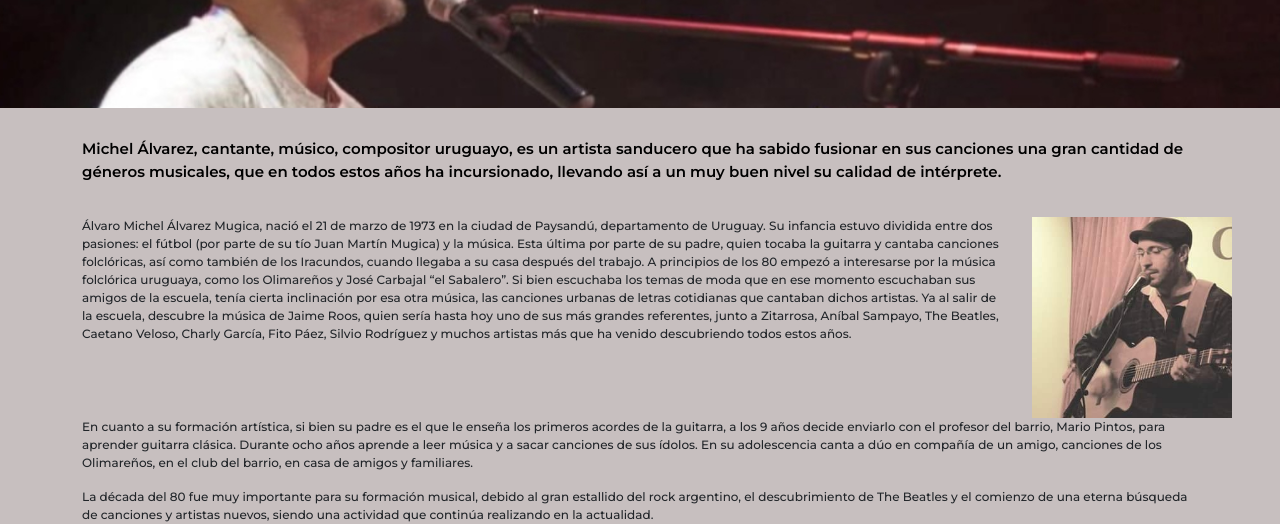
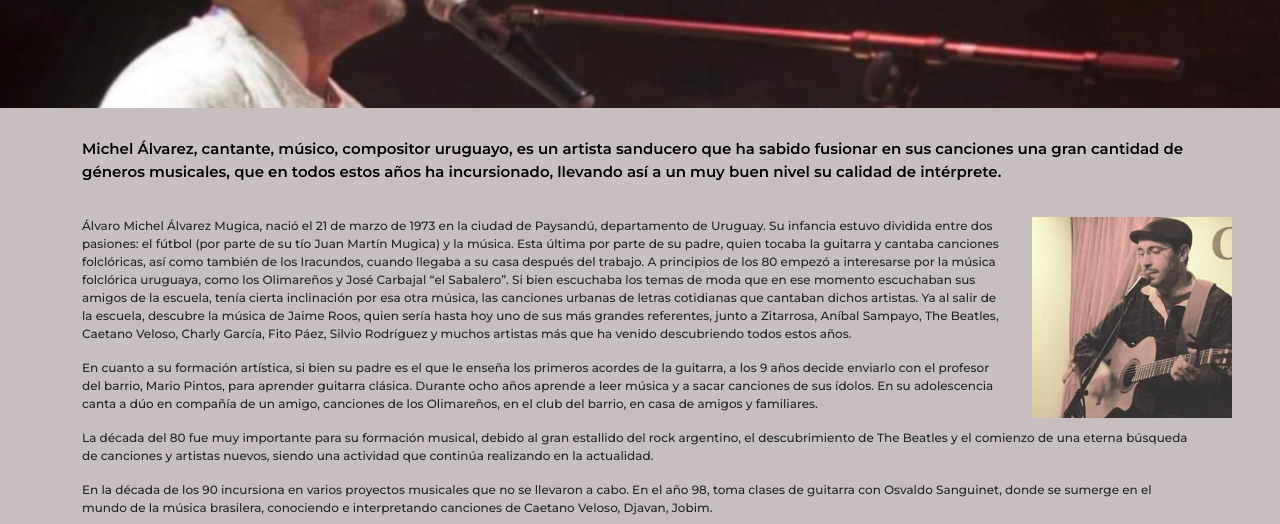
Before and after one commit to floralvarez24/PF-Alvarez, a plain HTML site: page pages/bio-bootstrap.html in a window 1280 px wide. Shown: the part 292-816 px from the top of the page. Drawn offline with nearby package versions, Linux system fonts and the light colour scheme.

Commit message:
arregle parrafo bio

```diff
--- a/pages/bio-bootstrap.html
+++ b/pages/bio-bootstrap.html
@@ -48,15 +48,11 @@
                     <p> Álvaro Michel Álvarez Mugica, nació el 21 de marzo de 1973 en la ciudad de Paysandú, departamento de Uruguay. Su infancia estuvo dividida entre dos pasiones: el fútbol (por parte de su tío Juan Martín Mugica) y la música. Esta última por parte de su padre, quien tocaba la guitarra y cantaba canciones folclóricas, así como también de los Iracundos, cuando llegaba a su casa después del trabajo.
                         A principios de los 80 empezó a interesarse por la música folclórica uruguaya, como los Olimareños y José Carbajal “el Sabalero”. Si bien escuchaba los temas de moda que en ese momento escuchaban sus amigos de la escuela, tenía cierta inclinación por esa otra música, las canciones urbanas de letras cotidianas que cantaban dichos artistas.
                         Ya al salir de la escuela, descubre la música de Jaime Roos, quien sería hasta hoy uno de sus más grandes referentes, junto a Zitarrosa, Aníbal Sampayo, The Beatles, Caetano Veloso, Charly García, Fito Páez, Silvio Rodríguez y muchos artistas más que ha venido descubriendo todos estos años. </p>
-                </div>
-                <div class="col-12 col-md-4 col-lg-3 col-xl-2 texto_normal">
+                    <p>En cuanto a su formación artística, si bien su padre es el que le enseña los primeros acordes de la guitarra, a los 9 años decide enviarlo con el profesor del barrio, Mario Pintos, para aprender guitarra clásica. Durante ocho años aprende a leer música y a sacar canciones de sus ídolos.
+                            En su adolescencia canta a dúo en compañía de un amigo, canciones de los Olimareños, en el club del barrio, en casa de amigos y familiares.</p>
+                     </div>
+                <div class="col-12 col-md-4 col-lg-3 col-xl-2  texto_normal">
                     <img class="foto1_bt" src="../assets/img/foto Michel.JPG" alt="Foto de Michel Alvarez">
-                </div>
-            </div>
-            <div class="row">
-                <div class="col-12 texto_normal">
-                <p>En cuanto a su formación artística, si bien su padre es el que le enseña los primeros acordes de la guitarra, a los 9 años decide enviarlo con el profesor del barrio, Mario Pintos, para aprender guitarra clásica. Durante ocho años aprende a leer música y a sacar canciones de sus ídolos.
-                En su adolescencia canta a dúo en compañía de un amigo, canciones de los Olimareños, en el club del barrio, en casa de amigos y familiares.</p>
                 </div>
             </div>
             <div class="row">
```
